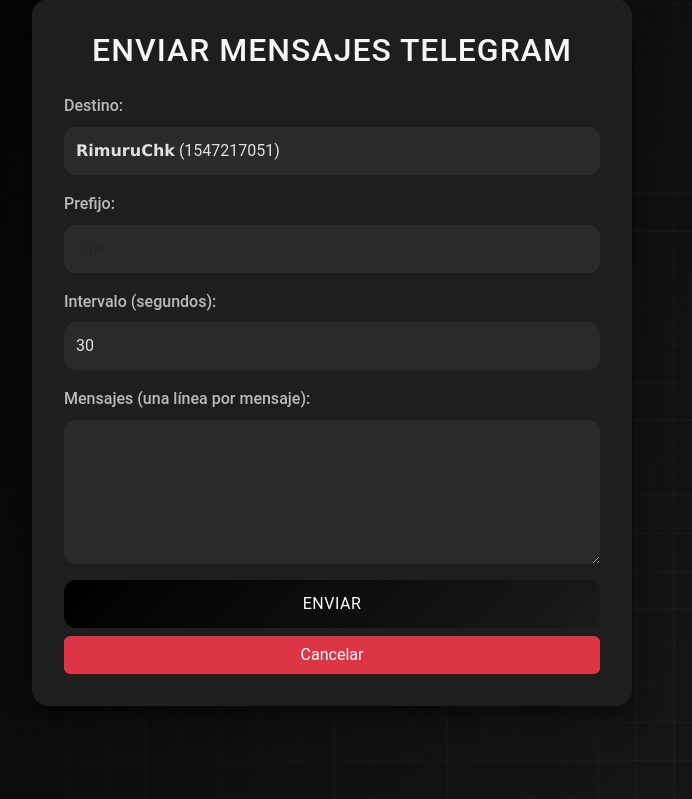
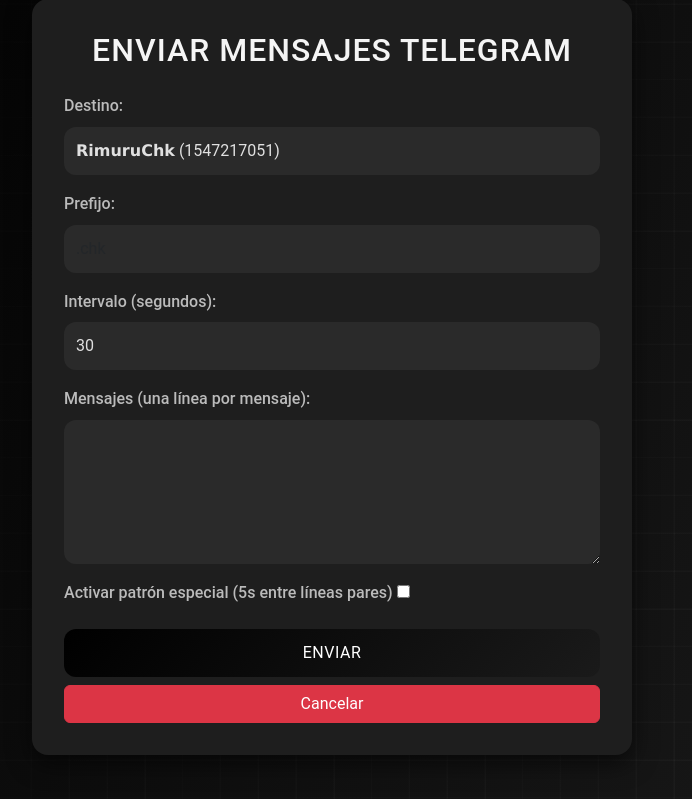
Before and after one commit to AlehanR3X/senderrex, a Flask app: page / in a window 1280 px wide. Shown: the part 33-832 px from the top of the page, without its empty margins (308-1000 px from the left). Run offline with Flask 3, Linux system fonts and the light colour scheme.

Commit message:
index.html

```diff
--- a/templates/index.html
+++ b/templates/index.html
@@ -119,6 +119,10 @@
         <label for="messages" class="form-label">Mensajes (una línea por mensaje):</label>
         <textarea class="form-control" id="messages" name="messages" rows="5"></textarea>
       </div>
+      <div class="mb-3">
+        <label for="special_pattern" class="form-label">Activar patrón especial (5s entre líneas pares)</label>
+        <input type="checkbox" id="special_pattern" name="special_pattern">
+      </div>
       <div class="d-grid gap-2">
         <button type="submit" class="btn btn-primary">Enviar</button>
         <button type="submit" name="cancel" class="btn btn-danger">Cancelar</button>
```
